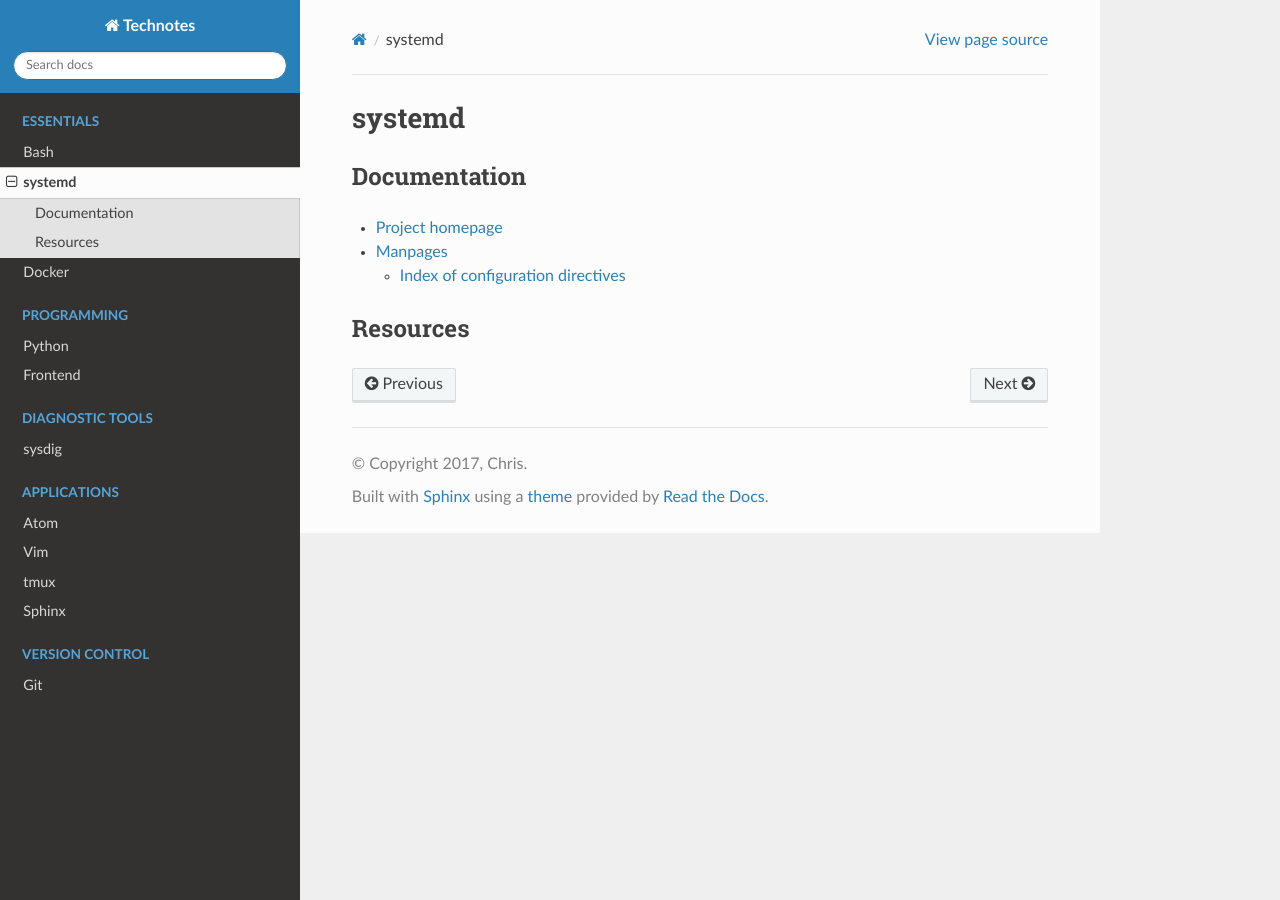
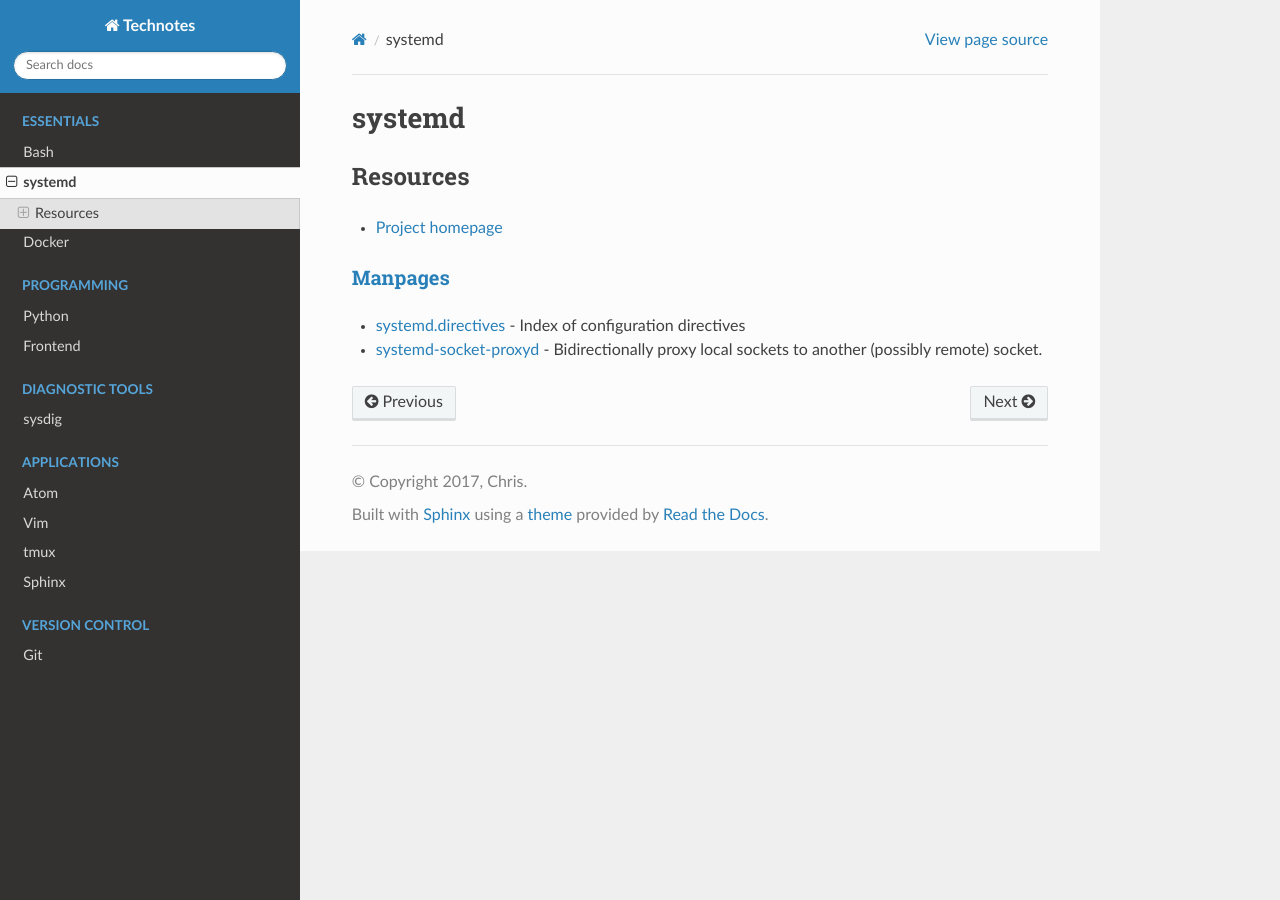
Before and after one commit to heterotopian/technotes, a Sphinx documentation site: the page built from source/systemd.rst, in a window 1280 px wide. Built offline with Sphinx 7.4.7 and the Read the Docs theme 2.0.0, drawn with Linux system fonts in a browser that asks for light colours.

Commit message:
Minor changes

```diff
--- a/source/docker.rst
+++ b/source/docker.rst
@@ -6,3 +6,5 @@ Docker
 
 General
 =======
+
+- `On-demand activation of Docker containers with systemd <https://developer.atlassian.com/blog/2015/03/docker-systemd-socket-activation/>`_
--- a/source/python.rst
+++ b/source/python.rst
@@ -35,6 +35,7 @@ Standard Library
 
 .. autosummary::
 
+    ~contextlib.ContextDecorator
     ~contextlib.contextmanager
     ~contextlib.closing
 
--- a/source/systemd.rst
+++ b/source/systemd.rst
@@ -4,14 +4,15 @@
 systemd
 =======
 
-Documentation
-=============
+Resources
+=========
 
 - `Project homepage <https://www.freedesktop.org/wiki/Software/systemd/>`_
-- `Manpages <http://0pointer.de/public/systemd-man/>`_
 
-  - `Index of configuration directives <http://0pointer.de/public/systemd-man/systemd.directives.html>`_
+`Manpages <http://0pointer.de/public/systemd-man/>`_
+----------------------------------------------------
 
-
-Resources
-=========
+- `systemd.directives <http://0pointer.de/public/systemd-man/systemd.directives.html>`_ -
+  Index of configuration directives
+- `systemd-socket-proxyd <http://0pointer.de/public/systemd-man/systemd-socket-proxyd.html>`_ -
+  Bidirectionally proxy local sockets to another (possibly remote) socket.
```
